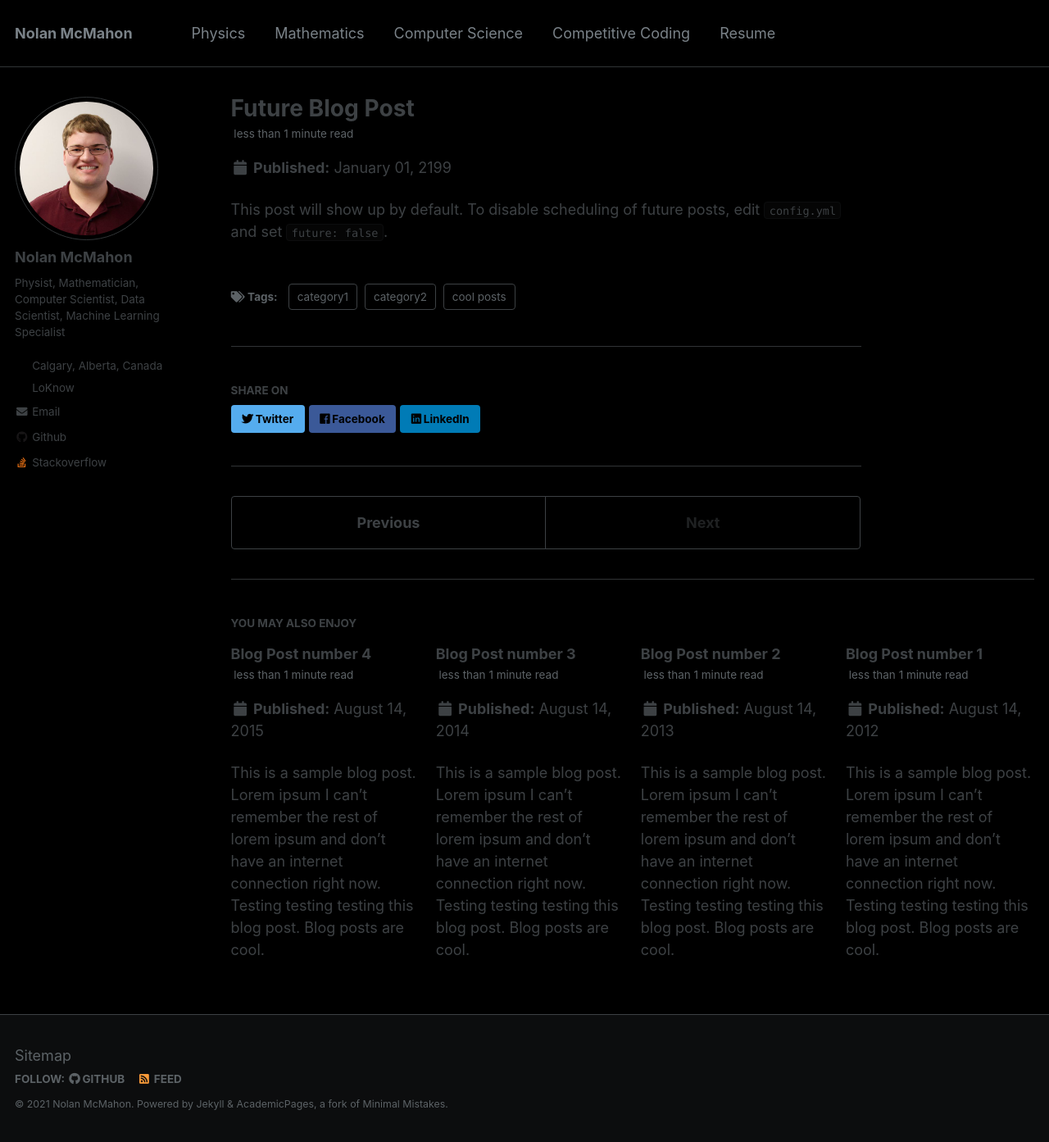
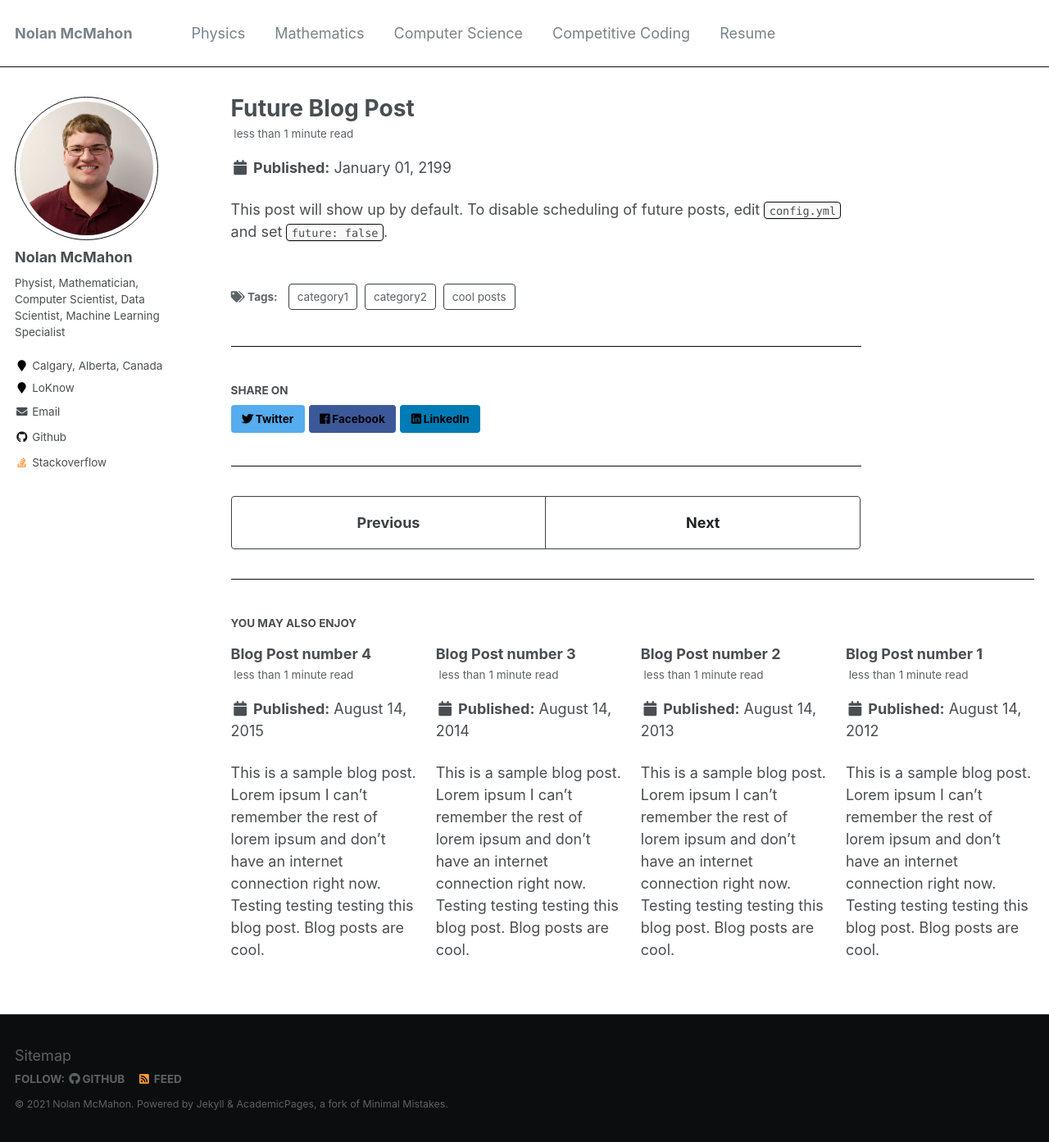
Before and after one commit to NolantheNerd/NolantheNerd.github.io, a Jekyll site: the page built from _posts/2199-01-01-future-post.md, in a window 1280 px wide and 1393 px high. Shown: the whole window at 82% size. Built offline with Jekyll 4.4.1, drawn with Linux system fonts in a browser that asks for light colours.

Commit message:
Revert "Force Dark Mode Test"
This reverts commit 947dab9479e83b05b4928c523a503da7362bd1a4.

```diff
--- a/_config.yml
+++ b/_config.yml
@@ -29,7 +29,7 @@ comments:
   facebook:
     appid                :
     num_posts            : # 5 (default)
-    colorscheme          : # "light" (default), "dark"
+    colorscheme          : "dark" # "light" (default), "dark"
 staticman:
   allowedFields          : ['name', 'email', 'url', 'message']
   branch                 : "gh-pages" # "master", "gh-pages"
--- a/_sass/_variables.scss
+++ b/_sass/_variables.scss
@@ -53,12 +53,12 @@ $darker-gray                : mix(#000, $gray, 60%);
 $light-gray                 : mix(#000, $gray, 50%);
 $lighter-gray               : mix(#000, $gray, 90%);
 
-$body-color                 : #000; // #000;
-$background-color           : #000; // #000;
-$code-background-color      : #050505; // #fafafa;
-$code-background-color-dark : $dark-gray; // $light-gray
-$text-color                 : $light-gray; // $dark-gray
-$border-color               : $darker-gray; // $lighter-gray;
+$body-color                 : #fff;
+$background-color           : #fff;
+$code-background-color      : #fafafa;
+$code-background-color-dark : $light-gray;
+$text-color                 : $dark-gray;
+$border-color               : $lighter-gray;
 
 $primary-color              : #7a8288;
 $success-color              : #62c462;
```
